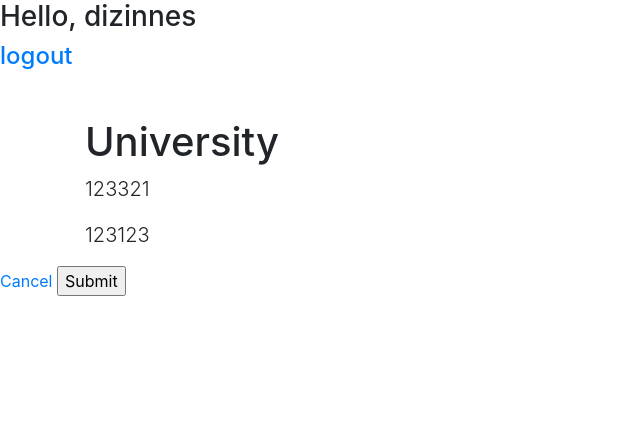
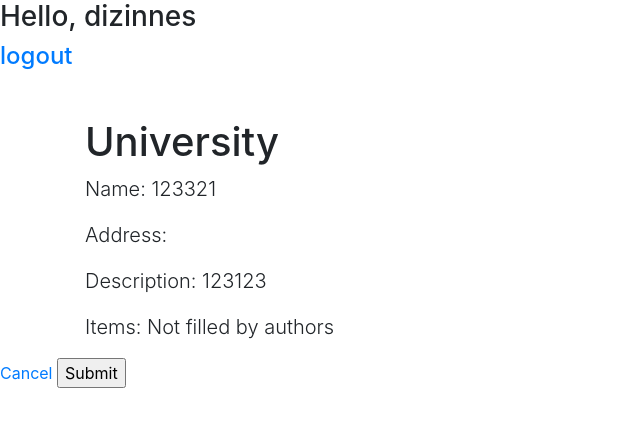
Before and after one commit to DiZiNnEs/junior_dev_task, a Django app: page /university/12 in a window 1280 px wide. Shown: the top 427 px of the page, without its empty margins (0-640 px from the left). Run offline with Django 3.2, Linux system fonts and the light colour scheme; a user stored in the database is signed in; data comes from the database, SQL or seed files in the repository; some libraries are stand-ins or nearby versions.

Commit message:
refactor: update models and layouts

```diff
--- a/university/models.py
+++ b/university/models.py
@@ -3,9 +3,9 @@
 
 class University(models.Model):
     university_name = models.CharField(max_length=32)
+    address = models.CharField(max_length=50)
     university_description = models.CharField(max_length=200)
-    address = models.CharField(max_length=50, blank=True)
-    items = models.CharField(max_length=100, blank=True)
+    items = models.CharField(max_length=100, default='Not filled by authors')
 
     def __str__(self):
         return self.university_name + ' ' + self.university_description
--- a/university/templates/university/index.html
+++ b/university/templates/university/index.html
@@ -17,7 +17,9 @@
             <tr>
                 <th scope="col">#</th>
                 <th scope="col">University</th>
+                <th scope="col">Address</th>
                 <th scope="col">Short description</th>
+                <th scope="col">Items</th>
             </tr>
             </thead>
             {% for data_from_databases in university %}
@@ -27,6 +29,8 @@
                     <td><a href="/university/{{ data_from_databases.id }}">{{ data_from_databases.university_name }}</a>
                     </td>
                     <td>{{ data_from_databases.university_description }}</td>
+                    <td>{{ data_from_databases.address }}</td>
+                    <td>{{ data_from_databases.items }}</td>
                 </tr>
                 </tbody>
             {% endfor %}
--- a/university/templates/university/university_page.html
+++ b/university/templates/university/university_page.html
@@ -7,8 +7,10 @@
 {% block body %}
     <main role="main" class="container">
         <h1 class="mt-5">University</h1>
-        <p class="lead">{{ university.university_name }}</p>
-        <p class="lead">{{ university.university_description }}</p>
+        <p class="lead">Name: {{ university.university_name }}</p>
+        <p class="lead">Address: {{ university.address }}</p>
+        <p class="lead">Description: {{ university.university_description }}</p>
+        <p class="lead">Items: {{ university.items }}</p>
     </main>
 
     <form action="" method="POST">
```
